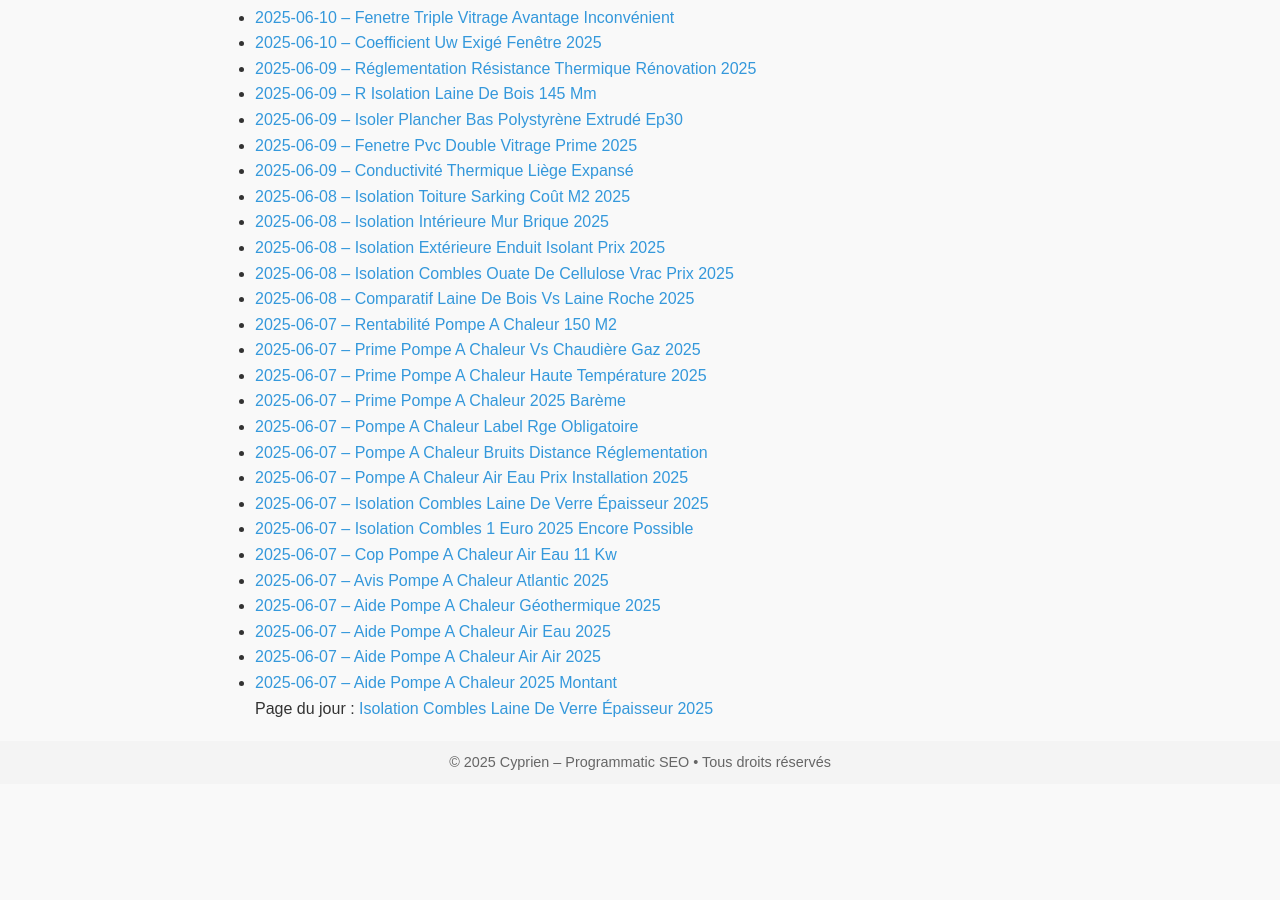
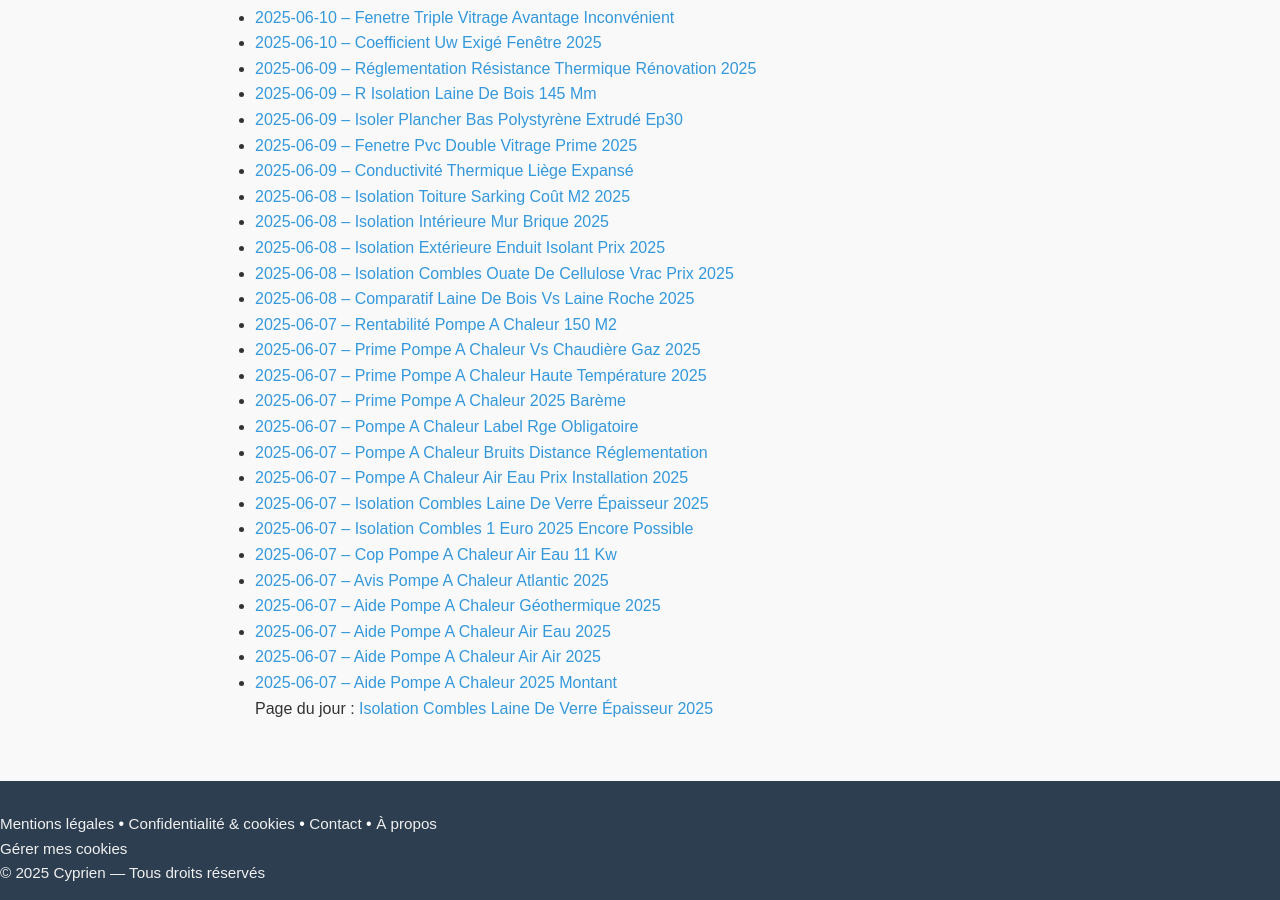
Before and after one commit to Cypskippy/tips, a Jekyll site: the page built from index.md, in a window 1280 px wide and 900 px high, scrolled down 1007 px. Built offline with Jekyll 4.4.1, drawn with Linux system fonts in a browser that asks for light colours; comment, search, counter and statistics services are not loaded; before the commit the page ends 1791 px from its top, so only the background shows below that.

Commit message:
Update page.html

```diff
--- a/_layouts/page.html
+++ b/_layouts/page.html
@@ -110,10 +110,20 @@ html <!-- Start CookieYes CMP -->
 <script src="{{ '/assets/js/ads-inject.js' | relative_url }}"></script>
 
 
-  <footer>
-    <p style="font-size:0.9em; text-align:center; color:#666;">
-      &copy; {{ "now" | date: "%Y" }} {{ site.title }} • Tous droits réservés
-    </p>
-  </footer>
+  <footer class="site-footer">
+  <nav class="legal-links">
+    <a href="{{ '/mentions-legales/' | relative_url }}">Mentions légales</a> •
+    <a href="{{ '/confidentialite/'   | relative_url }}">Confidentialité & cookies</a> •
+    <a href="{{ '/contact/'           | relative_url }}">Contact</a> •
+    <a href="{{ '/a-propos/'          | relative_url }}">À propos</a>
+  </nav>
+
+  <!-- Lien CMP CookieYes -->
+  <a id="cky-btn" href="javascript:void(0);">Gérer mes cookies</a>
+
+  <p class="copyright">
+    © {{ 'now' | date: '%Y' }} Cyprien — Tous droits réservés
+  </p>
+</footer>
 </body>
 </html>
```
